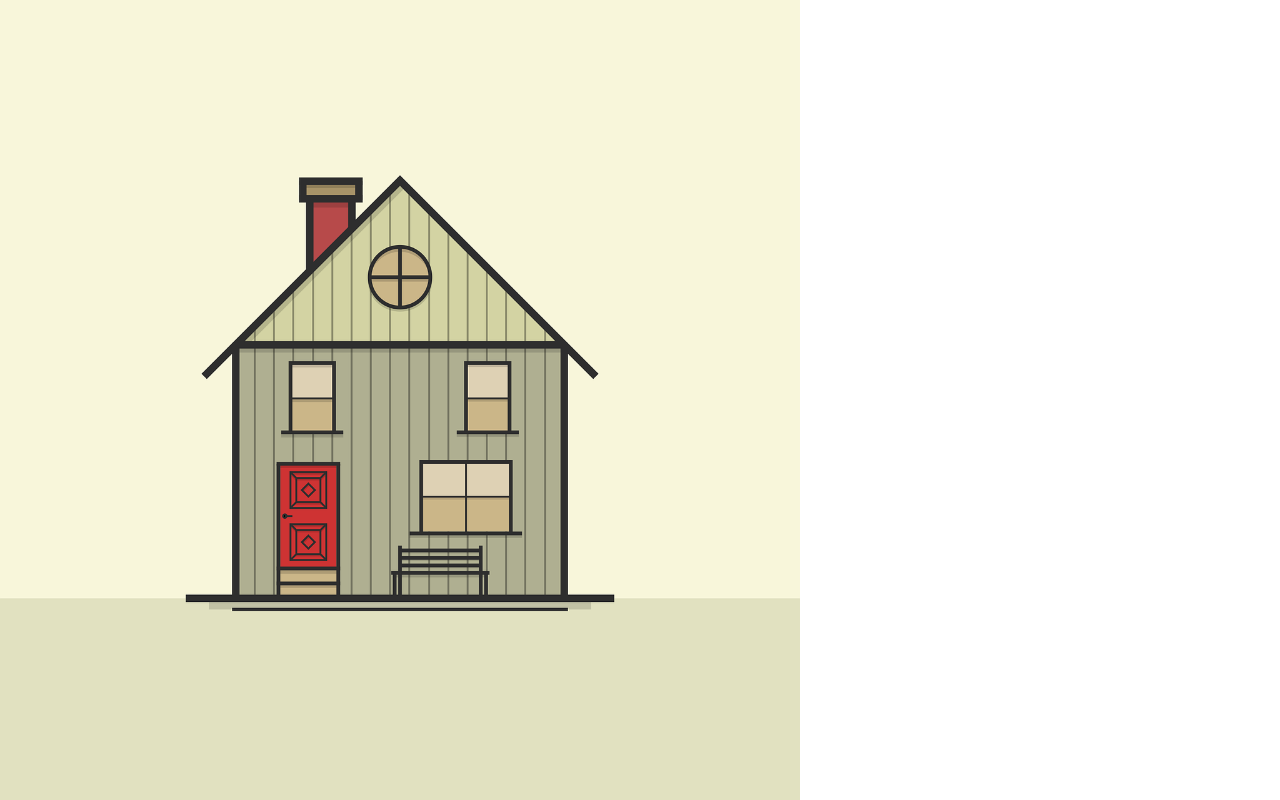
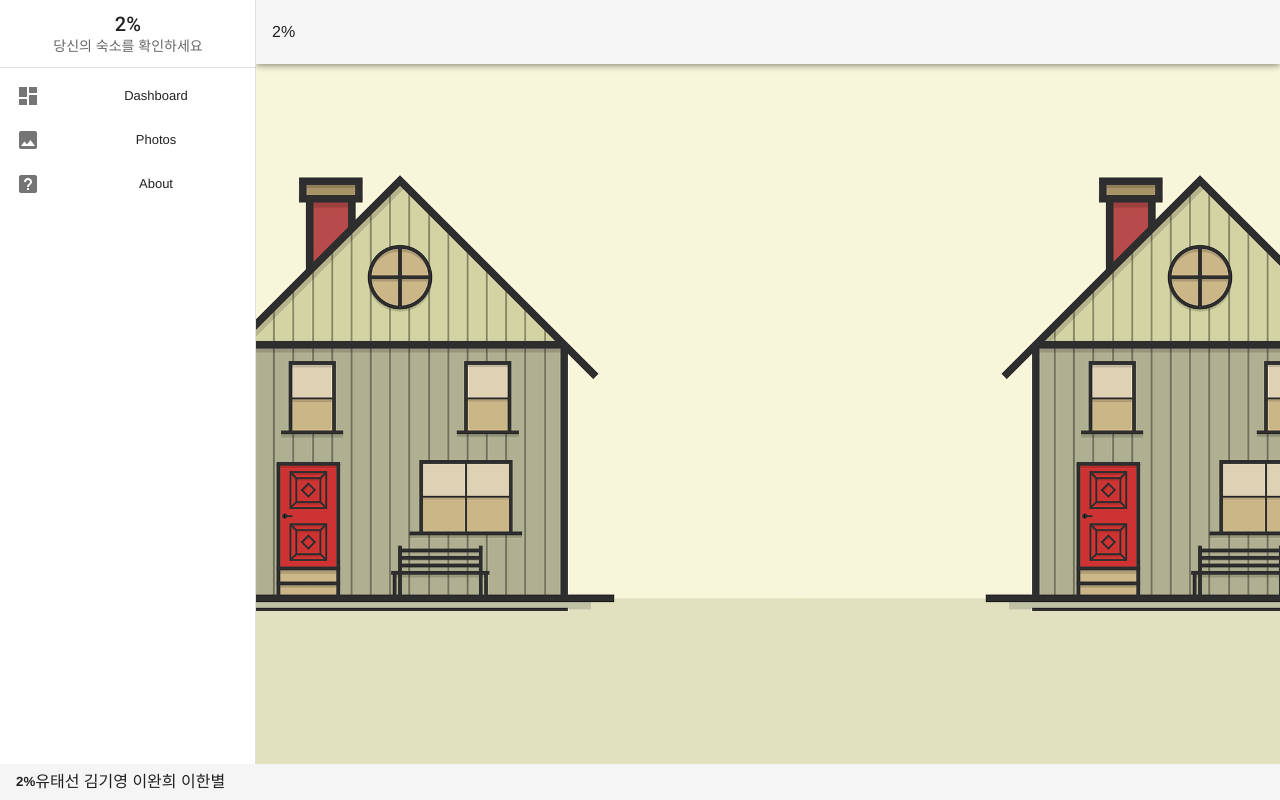
Before and after one commit to TaeSun94/TheSecure-ShareAnythingForYou, a Vue app in the folder FrontE/: page /home in a window 1280 px wide. Built offline with nearby package versions, Linux system fonts and the light colour scheme.

Commit message:
S03P22C201-5 [+] 서비스페이지 레이아웃(진행중)

```diff
--- a/FrontE/src/App.vue
+++ b/FrontE/src/App.vue
@@ -11,8 +11,9 @@ font-family: Avenir, Helvetica, Arial, sans-serif;
   text-align: center;
   color: #2c3e50;
   background-image: url(./assets/background.png);
+  background-repeat: repeat;
   background-size:contain;
   height: 100vh;
-  width: 100vw;
+  width: 100%;
 }
 </style>
--- a/FrontE/src/router/index.js
+++ b/FrontE/src/router/index.js
@@ -1,20 +1,26 @@
 import Vue from 'vue'
 import VueRouter from 'vue-router'
+import Cover from '../views/Cover.vue'
+import Login from '../components/Login.vue'
 import Home from '../views/Home.vue'
-import Login from '../components/Login.vue'
 
 Vue.use(VueRouter)
 
 const routes = [
   {
     path: '/',
-    name: 'Home',
-    component: Home
+    name: 'Cover',
+    component: Cover
   },
   {
     path: '/login',
     name: 'Login',
     component: Login
+  },
+  {
+    path: '/home',
+    name: 'Home',
+    component: Home
   }
   // {
   //   path: '/about',
--- /dev/null
+++ b/FrontE/src/views/Cover.vue
@@ -0,0 +1,132 @@
+<template>
+    <div class="Home">
+        <div class="drawsvg">
+            <svg version="1.1" viewBox="0 0 700 300">
+                <symbol id="fade-text">
+                <text x="45%" y="40%" text-anchor="middle">Welcome to 2%</text>
+                <text x="55%" y="60%" text-anchor="middle">Use </text>
+                </symbol>
+                <g> <use class="stroke" xlink:href="#fade-text"/> <use class="fill" xlink:href="#fade-text"/> </g>
+            </svg>
+        </div>
+        <div class ="col">
+          <div>
+            <button @click="openModal()">Go</button>
+          </div>
+          <div>
+            <button @click="moveHome()">Home</button>
+          </div>
+        </div>
+        <Login :modalOn="modalOn" @closeModal="closeModal"/>
+    </div>
+</template>
+
+<script>
+import Login from '@/components/Login.vue'
+
+export default {
+  components: {
+    Login
+  },
+  data(){
+    return {
+      modalOn: ""
+      }
+  },
+  methods: {
+    openModal () {
+      this.modalOn = "one"
+    },
+    closeModal(){
+      this.modalOn= "one out"
+    },
+
+    moveHome(){
+      this.$router.push({name : 'Home'})
+    }
+  }
+}
+</script>
+<style scoped>
+.Home{
+  overflow: hidden;
+}
+
+.drawsvg,svg {width: 100%; height: 300px}
+.stroke {
+  stroke: #000;
+  stroke-width: 1px;
+  stroke-dasharray: 0 250;
+  stroke-opacity: 1; fill: none;
+  -webkit-animation: stroke_offset 8s infinite;
+  animation: stroke_offset 8s infinite;
+  -webkit-animation-timing-function: cubic-bezier(.25, .46, .45, .94);
+  animation-timing-function: cubic-bezier(.25, .46, .45, .94)
+  }
+  @-webkit-keyframes stroke_offset {
+    100%, 25% {stroke-dasharray: 0 250; stroke-opacity: 1 }
+    50%, 75% {stroke-dasharray: 250 0; stroke-opacity: .75 }
+    55%, 70% {stroke-dasharray: 250 0; stroke-opacity: 0 }
+  } @keyframes stroke_offset
+  { 100%, 25% {stroke-dasharray: 0 250; stroke-opacity: 1 }
+  50%, 75% {stroke-dasharray: 250 0; stroke-opacity: .75 }
+  55%, 70% {stroke-dasharray: 250 0; stroke-opacity: 0 } }
+  .fill { fill: #000; fill-opacity: 0;
+  -webkit-animation: fill_offset 8s infinite;
+  animation: fill_offset 8s infinite;
+  -webkit-animation-timing-function: cubic-bezier(.25, .46, .45, .94);
+  animation-timing-function: cubic-bezier(.25, .46, .45, .94) }
+  @-webkit-keyframes fill_offset {
+    100%, 25%, 35%, 90% { fill-opacity: 0 }
+    50%, 70% { fill-opacity: 1 }
+  }
+  @keyframes fill_offset {
+    100%, 25%, 35%, 90% { fill-opacity: 0 }
+    50%, 70% { fill-opacity: 1 }
+  } #fade-text {
+    font-family: 'Alex Brush', cursive;
+    font-size: 4em;
+  }
+
+  @import url(https://fonts.googleapis.com/css?family=Alex+Brush);
+
+  button{
+  background:#5f6099;
+  color:#fff;
+  border:none;
+  position:relative;
+  height:60px;
+  font-size:1.6em;
+  padding:0 2em;
+  cursor:pointer;
+  transition:800ms ease all;
+  outline:none;
+  border-radius: 10px;
+  margin-top: 5em;
+}
+button:hover{
+  background:#fff;
+  color:#5f6099;
+}
+button:before,button:after{
+  content:'';
+  position:absolute;
+  top:0;
+  right:0;
+  height:2px;
+  width:0;
+  background: #5f6099;
+  transition:400ms ease all;
+}
+button:after{
+  right:inherit;
+  top:inherit;
+  left:0;
+  bottom:0;
+}
+button:hover:before,button:hover:after{
+  width:100%;
+  transition:800ms ease all;
+}
+
+</style>
--- a/FrontE/src/views/Home.vue
+++ b/FrontE/src/views/Home.vue
@@ -1,108 +1,83 @@
 <template>
-    <div class="Home">
-        <div class="drawsvg">
-            <svg version="1.1" viewBox="0 0 700 300">
-                <symbol id="fade-text">
-                <text x="45%" y="40%" text-anchor="middle">Welcome to 2%</text>
-                <text x="55%" y="60%" text-anchor="middle">Use </text>
-                </symbol>
-                <g> <use class="stroke" xlink:href="#fade-text"/> <use class="fill" xlink:href="#fade-text"/> </g>
-            </svg>
-        </div>
-        <button @click="moveLogin()">Go</button>
+    <div class="home_container">
+        <v-app>
+            <v-navigation-drawer app
+            v-model="drawer"
+            permanent = "permanent">
+                <v-list-item>
+                    <v-list-item-content>
+                        <v-list-item-title class="title">
+                        2%
+                        </v-list-item-title>
+                        <v-list-item-subtitle>
+                        당신의 숙소를 확인하세요
+                        </v-list-item-subtitle>
+                    </v-list-item-content>
+                </v-list-item>
+                <v-divider></v-divider>
+                <v-list
+                dense
+                nav
+                >
+                <v-list-item
+                    v-for="item in items"
+                    :key="item.title"
+                    link
+                >
+                    <v-list-item-icon>
+                    <v-icon>{{ item.icon }}</v-icon>
+                    </v-list-item-icon>
+
+                    <v-list-item-content>
+                    <v-list-item-title>{{ item.title }}</v-list-item-title>
+                    </v-list-item-content>
+                </v-list-item>
+                </v-list>
+            </v-navigation-drawer>
+
+            <v-app-bar app>
+                2%
+            </v-app-bar>
+
+            <!-- Sizes your content based upon application components -->
+            <v-main>
+
+                <!-- Provides the application the proper gutter -->
+                <v-container fluid>
+                    <!-- If using vue-router -->
+                    <router-view></router-view>
+                </v-container>
+            </v-main>
+
+            <v-footer app>
+                <h5>2%</h5>
+                <span>유태선 김기영 이완희 이한별</span>
+            </v-footer>
+        </v-app>
     </div>
 </template>
-
 <script>
 export default {
-  methods: {
-      moveLogin () {
-
-        this.$router.push({ name: 'Login' })
-      }
-  }
+    data () {
+    return {
+        drawer : true,
+        permanent : true,
+        expandOnHover : true,
+        items: [
+            { title: 'Dashboard', icon: 'mdi-view-dashboard' },
+            { title: 'Photos', icon: 'mdi-image' },
+            { title: 'About', icon: 'mdi-help-box' },
+        ],
+        right: null,
+    }
+  },
 }
 </script>
 <style scoped>
-.Home{
-  overflow: hidden;
+.home_container{
+    background-color : black
 }
-
-.drawsvg,svg {width: 100%; height: 300px}
-.stroke {
-  stroke: #000;
-  stroke-width: 1px;
-  stroke-dasharray: 0 250;
-  stroke-opacity: 1; fill: none;
-  -webkit-animation: stroke_offset 8s infinite;
-  animation: stroke_offset 8s infinite;
-  -webkit-animation-timing-function: cubic-bezier(.25, .46, .45, .94);
-  animation-timing-function: cubic-bezier(.25, .46, .45, .94)
-  }
-  @-webkit-keyframes stroke_offset {
-    100%, 25% {stroke-dasharray: 0 250; stroke-opacity: 1 }
-    50%, 75% {stroke-dasharray: 250 0; stroke-opacity: .75 }
-    55%, 70% {stroke-dasharray: 250 0; stroke-opacity: 0 }
-  } @keyframes stroke_offset
-  { 100%, 25% {stroke-dasharray: 0 250; stroke-opacity: 1 }
-  50%, 75% {stroke-dasharray: 250 0; stroke-opacity: .75 }
-  55%, 70% {stroke-dasharray: 250 0; stroke-opacity: 0 } }
-  .fill { fill: #000; fill-opacity: 0;
-  -webkit-animation: fill_offset 8s infinite;
-  animation: fill_offset 8s infinite;
-  -webkit-animation-timing-function: cubic-bezier(.25, .46, .45, .94);
-  animation-timing-function: cubic-bezier(.25, .46, .45, .94) }
-  @-webkit-keyframes fill_offset {
-    100%, 25%, 35%, 90% { fill-opacity: 0 }
-    50%, 70% { fill-opacity: 1 }
-  }
-  @keyframes fill_offset {
-    100%, 25%, 35%, 90% { fill-opacity: 0 }
-    50%, 70% { fill-opacity: 1 }
-  } #fade-text {
-    font-family: 'Alex Brush', cursive;
-    font-size: 4em;
-  }
-
-  @import url(https://fonts.googleapis.com/css?family=Alex+Brush);
-
-  button{
-  background:#5f6099;
-  color:#fff;
-  border:none;
-  position:relative;
-  height:60px;
-  font-size:1.6em;
-  padding:0 2em;
-  cursor:pointer;
-  transition:800ms ease all;
-  outline:none;
-  border-radius: 10px;
-  margin-top: 5em;
+v-footer{
+    background-color: black;
 }
-button:hover{
-  background:#fff;
-  color:#5f6099;
-}
-button:before,button:after{
-  content:'';
-  position:absolute;
-  top:0;
-  right:0;
-  height:2px;
-  width:0;
-  background: #5f6099;
-  transition:400ms ease all;
-}
-button:after{
-  right:inherit;
-  top:inherit;
-  left:0;
-  bottom:0;
-}
-button:hover:before,button:hover:after{
-  width:100%;
-  transition:800ms ease all;
-}
-
 </style>
```
Also changed, not shown: FrontE/src/components/Login.vue (+149 -1 lines).
